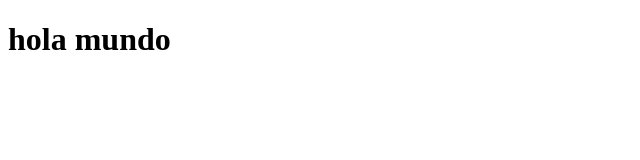
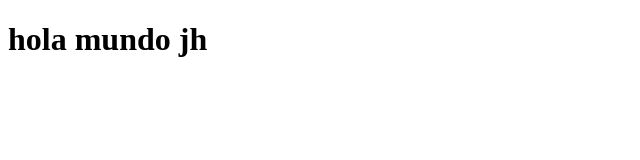
Before and after one commit to caracknasgul/gitterminal, a plain HTML site: page index.html in a window 1280 px wide. Shown: the full height of the page, 0-640 px from the left. Drawn offline with Linux system fonts and the light colour scheme.

Commit message:
modificado el index

```diff
--- a/index.html
+++ b/index.html
@@ -6,6 +6,6 @@
     <title>Document</title>
 </head>
 <body>
-    <h1>hola mundo</h1>
+    <h1>hola mundo jh</h1>
 </body>
 </html>
```
